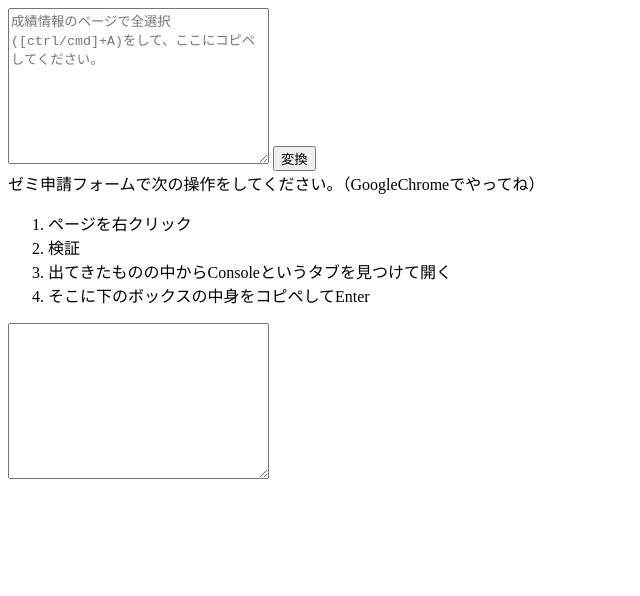
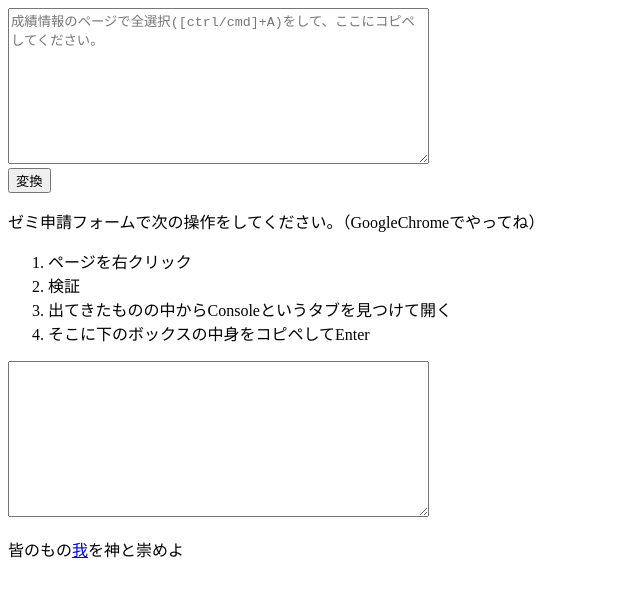
Before and after one commit to whatasoda/dhu_seminar_auto_check, a plain HTML site: page index.html in a window 1280 px wide. Shown: the whole page, without its empty margins (0-640 px from the left). Drawn offline with Linux system fonts and the light colour scheme.

Commit message:
微調整

```diff
--- a/index.html
+++ b/index.html
@@ -6,16 +6,19 @@
   <title>Document</title>
 </head>
 <body>
-  <textarea name="" id="Source" cols="30" rows="10" placeholder="成績情報のページで全選択([ctrl/cmd]+A)をして、ここにコピペしてください。"></textarea>
+  <textarea name="" id="Source" cols="50" rows="10" placeholder="成績情報のページで全選択([ctrl/cmd]+A)をして、ここにコピペしてください。"></textarea>
+  <br>
   <button id="submit">変換</button>
-  <div>ゼミ申請フォームで次の操作をしてください。（GoogleChromeでやってね）</div>
+  <p>ゼミ申請フォームで次の操作をしてください。（GoogleChromeでやってね）</p>
   <ol>
     <li>ページを右クリック</li>
     <li>検証</li>
     <li>出てきたものの中からConsoleというタブを見つけて開く</li>
     <li>そこに下のボックスの中身をコピペしてEnter</li>
   </ol>
-  <textarea name="" id="Dist" cols="30" rows="10"></textarea>
+  <textarea name="" id="Dist" cols="50" rows="10"></textarea>
+  <br>
+  <p>皆のもの<a href="https://twitter.com/htd_SPK">我</a>を神と崇めよ</p>
   <script src="script.js"></script>
 </body>
 </html>
--- a/script.ts
+++ b/script.ts
@@ -61,7 +61,9 @@
       notif.innerHTML = `以下の講義は自動チェックに失敗しました。手動でチェックを入れてください。<br><br>${failed.join('<br>')}`
       notif.style.fontSize = '30px'
       notif.style.color = 'red'
-      form.insertBefore(notif, form.firstChild)
+      form.insertBefore(notif.cloneNode(), form.firstChild)
+      form.insertBefore(notif.cloneNode(), form.lastChild)
+      alert('自動チェックに失敗した講義があります。（講義名のフォーマットが揃っていないせいなので僕はなにも悪くない。）')
     }
   }
 
```
